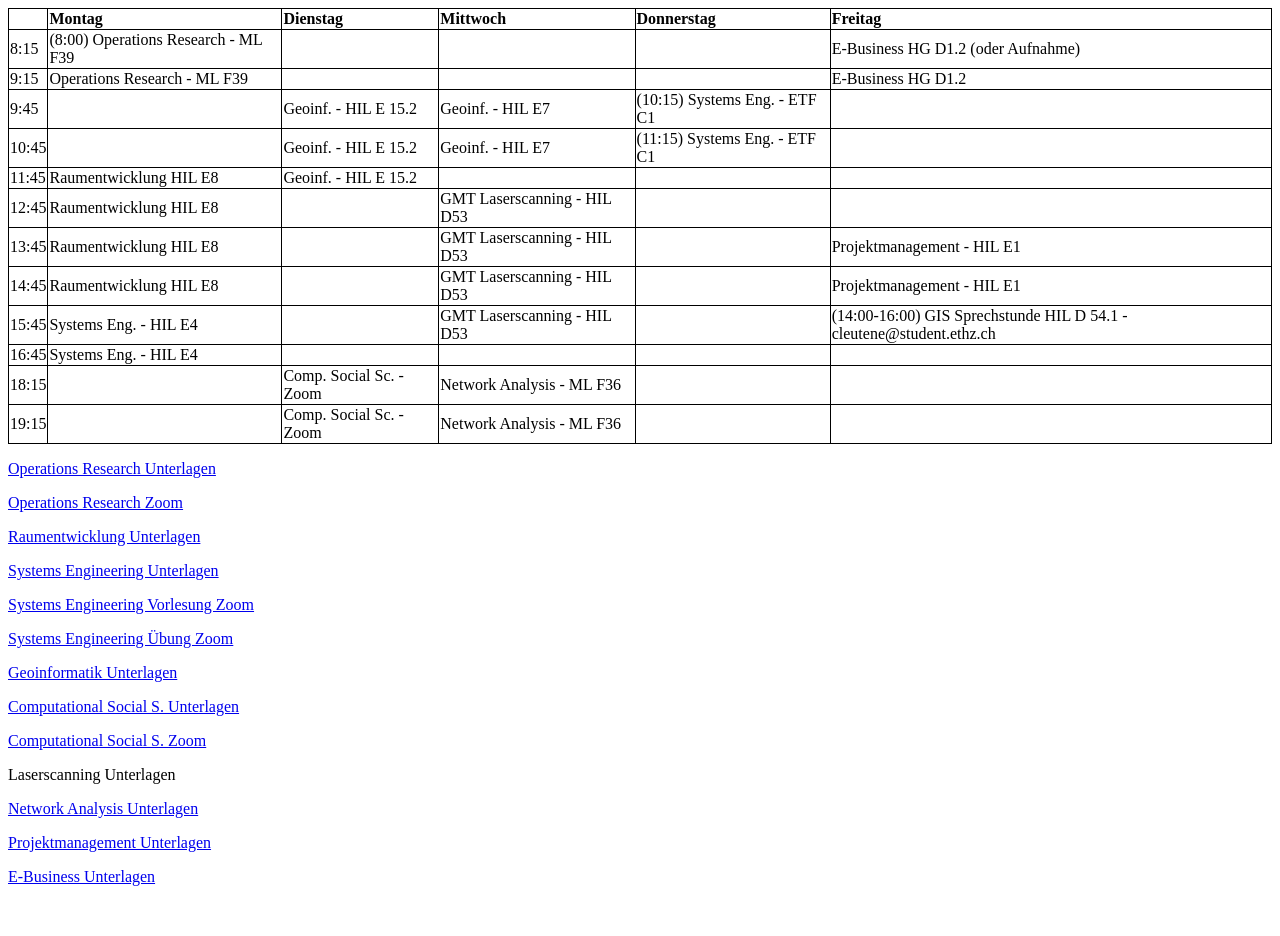
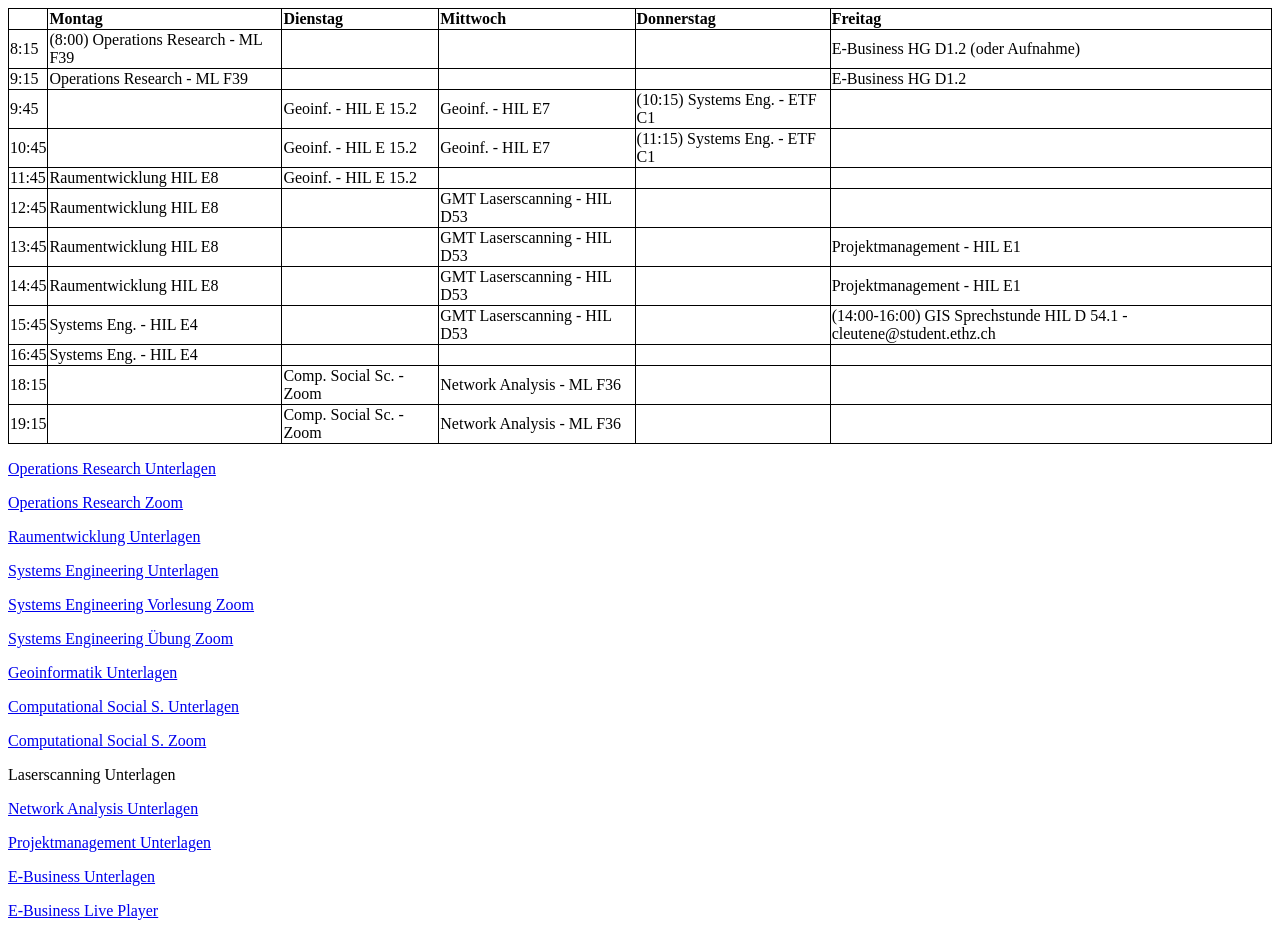
Before and after one commit to sevi-abacus/hello-world, a plain HTML site: page severin.html in a window 1280 px wide. Before the commit the page ends 902 px from the top, so only its background shows below. Drawn offline with Linux system fonts and the light colour scheme.

Commit message:
Update severin.html

```diff
--- a/severin.html
+++ b/severin.html
@@ -132,7 +132,7 @@ table, th, td {
 <p><a href="https://moodle-app2.let.ethz.ch/course/view.php?id=15851">Network Analysis Unterlagen</a></p>
 <p><a href="https://moodle-app2.let.ethz.ch/course/view.php?id=16016">Projektmanagement Unterlagen</a></p>
 <p><a href="https://ilias-app2.let.ethz.ch/ilias.php?ref_id=213030&cmd=view&cmdClass=ilrepositorygui&cmdNode=3w&baseClass=ilRepositoryGUI">E-Business Unterlagen</a></p>
-
+<p><a href="https://video.ethz.ch/live/lectures/zentrum/hg/hg-d-1-2.html">E-Business Live Player</a></p>
 <script>
 var table = document.getElementById("myTable");
 for (let i in table.rows) {
```
